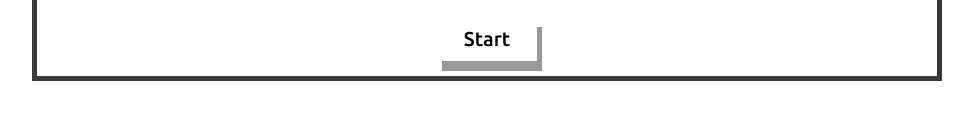
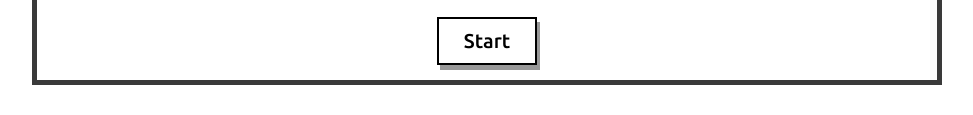
Before and after one commit to pabnomi/javascript-blackjack, a plain HTML site: page index.html in a window 1280 px wide. Shown: the part 664-779 px from the top of the page, without its empty margins (153-1126 px from the left). Drawn offline with Linux system fonts and the light colour scheme.

Commit message:
Add button borders and smaller shadow

```diff
--- a/style.css
+++ b/style.css
@@ -108,7 +108,7 @@ h1 {
 .btn {
     display: inline-block;
     width: 100px;
-    border-width: 0px;
+    border: 0.1em solid #000;
     background-color: white;
     font-family: 'Ubuntu', sans-serif;
     font-size: 20px;
@@ -121,7 +121,7 @@ h1 {
     -moz-transition: all 0.2s;
     -o-transition: all 0.2s;
     transition: all 0.2s;
-    box-shadow: 5px 10px #999;
+    box-shadow: 3px 5px #999;
 
 }
 
```
